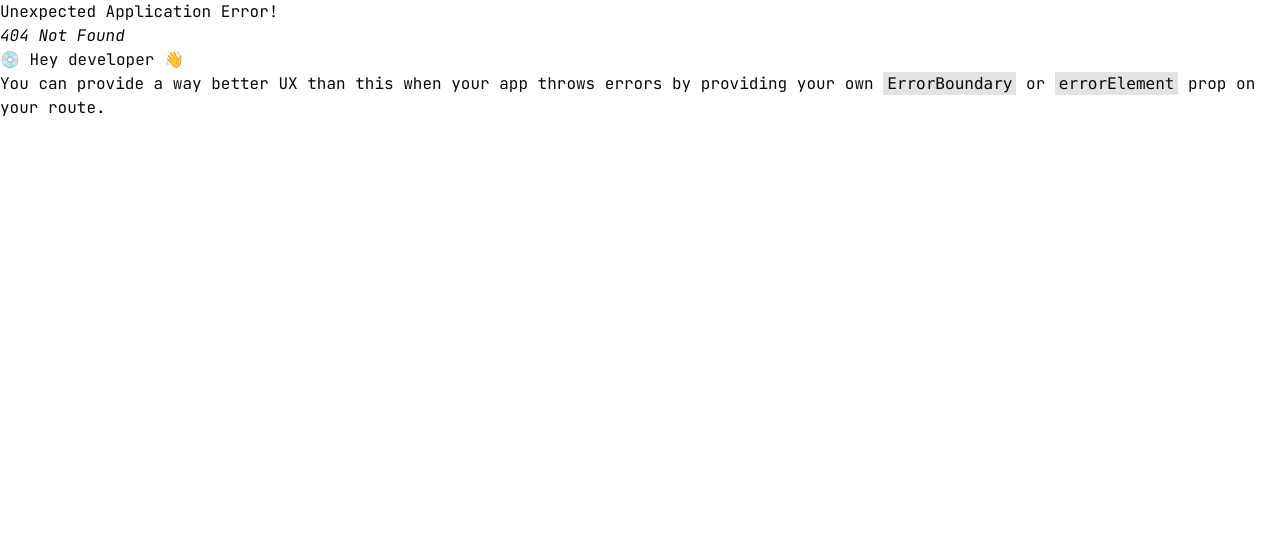
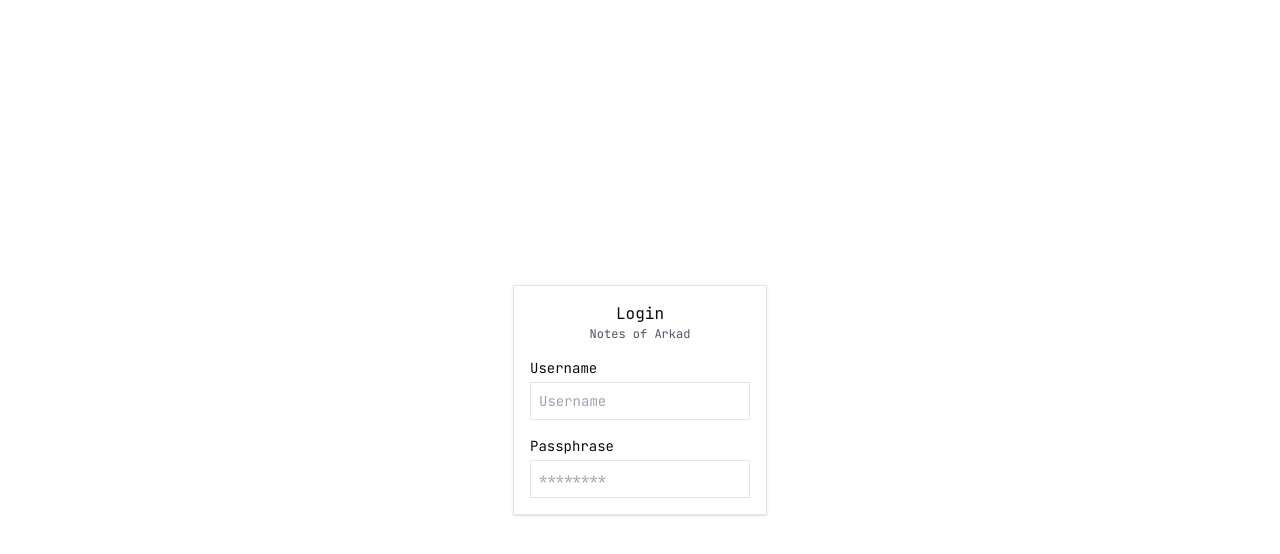
Before and after one commit to marginalfriend/notes-of-arkad, a React (Vite) app: page /login in a window 1280 px wide. Before the commit this address had no page. Shown: the top 554 px of the page. Built offline with nearby package versions, Linux system fonts and the light colour scheme.

Commit message:
[NEW] login page

```diff
--- a/src/lib/redux/hooks.ts
+++ b/src/lib/hooks/hooks.ts
@@ -1,5 +1,5 @@
 import { useDispatch, useSelector } from 'react-redux'
-import type { RootState, AppDispatch } from './store'
+import type { RootState, AppDispatch } from '../redux/store'
 
 // Use throughout your app instead of plain `useDispatch` and `useSelector`
 export const useAppDispatch = useDispatch.withTypes<AppDispatch>()
--- a/src/App.tsx
+++ b/src/pages/App.tsx
@@ -1,6 +1,6 @@
-import { CashflowTable } from "./components/CashflowTable";
-import CashflowForm from "./components/CashflowForm";
-import { useAppSelector } from "./lib/redux/hooks";
+import { CashflowTable } from "../components/CashflowTable";
+import CashflowForm from "../components/CashflowForm";
+import { useAppSelector } from "../lib/hooks/hooks";
 
 export default function App() {
   const data = useAppSelector((state) => state.cashflow);
--- /dev/null
+++ b/src/pages/Login.tsx
@@ -0,0 +1,30 @@
+export default function Login() {
+  return (
+    <main className="w-screen min-h-screen flex align-middle justify-center">
+      <div className="border flex flex-col gap-4 h-min my-auto p-4 shadow">
+        <div>
+          <h1 className="text-center">Login</h1>
+          <h2 className="text-xs text-center text-gray-600">Notes of Arkad</h2>
+        </div>
+        <div className="flex flex-col gap-1 text-sm">
+          <label>Username</label>
+          <input
+            name="username"
+            type="text"
+            placeholder="Username"
+            className="border p-2"
+          />
+        </div>
+        <div className="flex flex-col gap-1 text-sm">
+          <label>Passphrase</label>
+          <input
+            name="passphrase"
+            type="password"
+            placeholder="********"
+            className="border p-2"
+          />
+        </div>
+      </div>
+    </main>
+  );
+}
```
Also changed, not shown: src/components/CashflowForm.tsx (+11 -3 lines), src/lib/router.tsx (+6 -1 lines).
